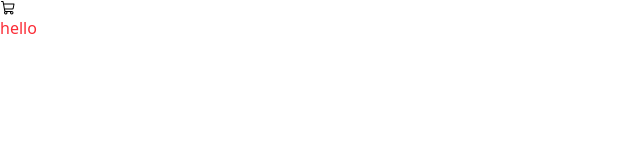
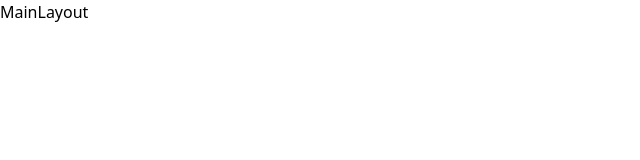
Before and after one commit to suraiya-jahan-bhuiyan-sraboni/e_commerce_app, a React (Vite) app: page / in a window 1280 px wide. Shown: the top 160 px of the page, without its empty margins (0-640 px from the left). Built offline with nearby package versions, Linux system fonts and the light colour scheme.

Commit message:
use main Layout

```diff
--- a/src/App.jsx
+++ /dev/null
@@ -1,14 +0,0 @@
-import './App.css'
-import { PiShoppingCart } from "react-icons/pi";
-
-function App() {
-
-  return (
-    <>
-      <PiShoppingCart  />
-      <div className='text-red-500'>hello</div>
-    </>
-  )
-}
-
-export default App
--- /dev/null
+++ b/src/pages/MainLayout.jsx
@@ -0,0 +1,9 @@
+import React from 'react'
+
+const MainLayout = () => {
+  return (
+    <div>MainLayout</div>
+  )
+}
+
+export default MainLayout
--- a/src/router/Router.jsx
+++ b/src/router/Router.jsx
@@ -1,11 +1,12 @@
 import { createBrowserRouter} from "react-router";
-import App from "../App";
+import MainLayout from "../pages/MainLayout";
+
 
 
 const router = createBrowserRouter([
   {
     path: "/",
-    element: <App/>,
+    element: <MainLayout/>,
     errorElement: <h2>Route not found</h2>
   },
 ]);
```
Also changed, not shown: src/App.css (deleted), src/components/register.jsx (added).
